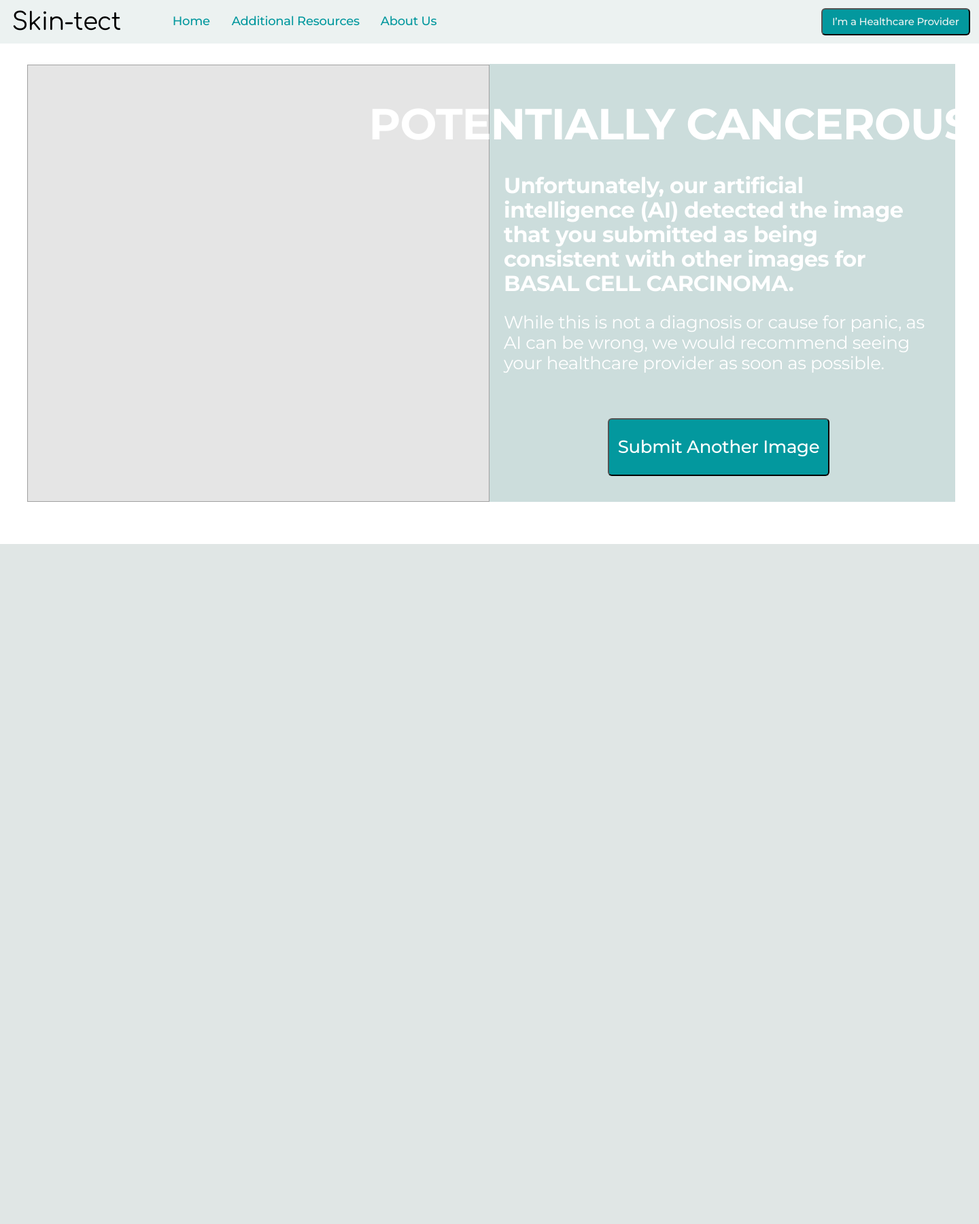
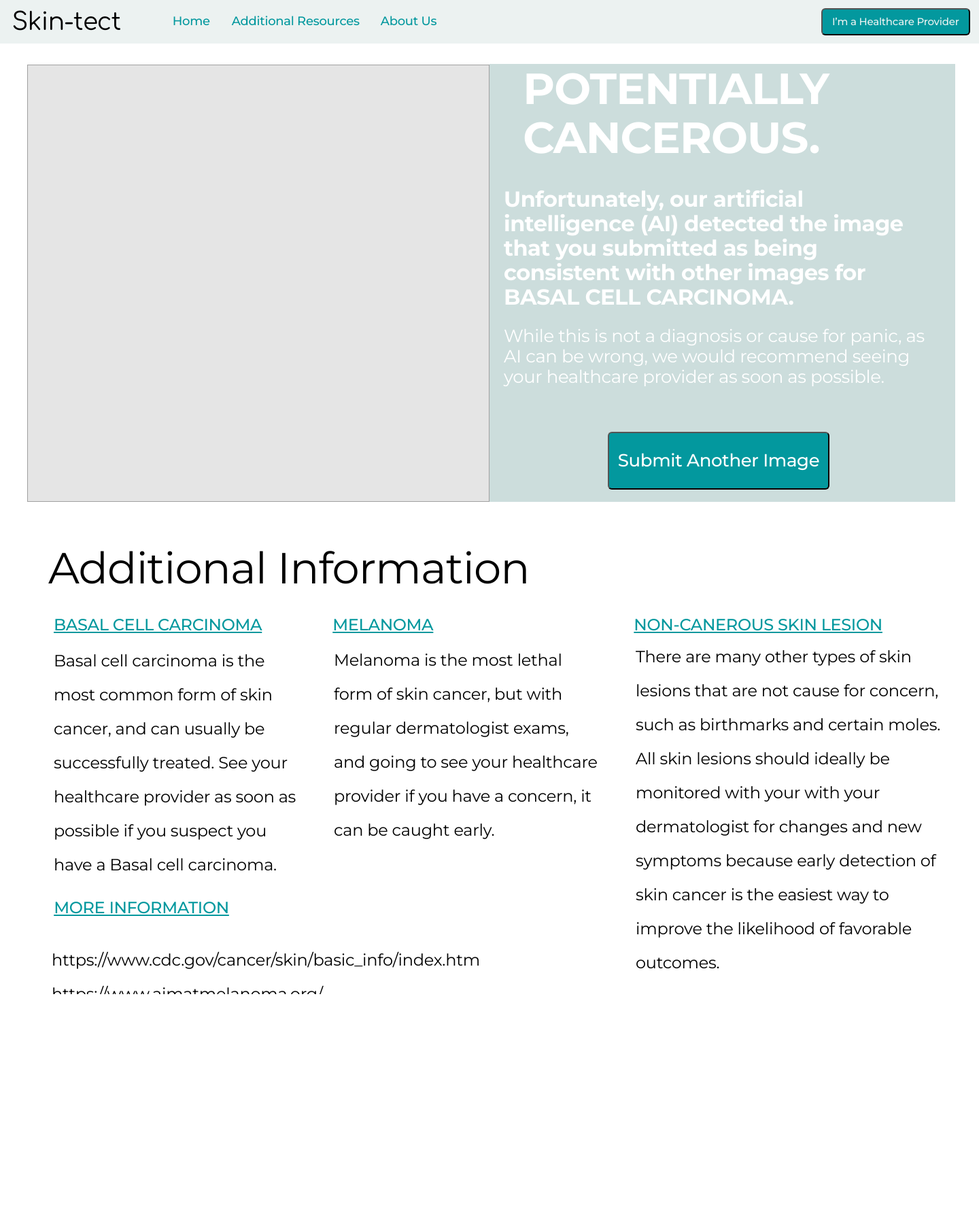
Before and after one commit to VanL15/Skin-tect, a Django app: template mysite/myapp/templates/Skin-tect/page-1/results-BCC.html in a window 1440 px wide. Shown: the whole page at 68% size. Before the commit the page ends 800 px from the top, so only its background shows below. Run offline with Django 4.2, Linux system fonts and the light colour scheme; the template is opened without the code that fills it, so the values that code supplies are empty.

Commit message:
moar beautiful

```diff
--- a/mysite/myapp/static/styles/results.css
+++ b/mysite/myapp/static/styles/results.css
@@ -16,7 +16,7 @@ body {
   width: 144rem;
 }.results-dqP {
   width: 100%;
-  height: 80rem;
+  height: 180rem;
   overflow: hidden;
   position: relative;
   align-items: center;
@@ -268,7 +268,7 @@ body {
 }
 .results-dqP .auto-group-n1uf-apV .auto-group-4hyx-Ga9 .auto-group-qyrf-TuX {
   box-sizing: border-box;
-  padding: 5.2rem 2.3rem 5rem 2.1rem;
+  padding: 0rem 2.3rem 0rem 2.1rem;
   width: 68.5rem;
   height: 100%;
   align-items: center;
--- a/mysite/myapp/templates/Skin-tect/page-1/results-BCC.html
+++ b/mysite/myapp/templates/Skin-tect/page-1/results-BCC.html
@@ -42,7 +42,7 @@
       <div class="rectangle-a53"leaf">
       </div>
       <div class="auto-group-qyrf-TuX"column">
-        <p class="non-cancerous-kdj"leaf" name="title">POTENTIALLY CANCEROUS. </p>
+        <p class="non-cancerous-kdj"leaf" name="title">POTENTIALLY <br>CANCEROUS. </p>
         <div class="group-4-2bF"column">
           <p class="the-image-submitted-is-not-consistent-with-our-documented-skin-cancer-cases-xjo"leaf" name="subtitle">Unfortunately, our artificial intelligence (AI) detected the image that you submitted as being consistent with other images for BASAL CELL CARCINOMA.
           </p>
--- a/mysite/myapp/templates/Skin-tect/page-1/results-melanoma.html
+++ b/mysite/myapp/templates/Skin-tect/page-1/results-melanoma.html
@@ -42,7 +42,7 @@
       <div class="rectangle-a53"leaf">
       </div>
       <div class="auto-group-qyrf-TuX"column">
-        <p class="non-cancerous-kdj"leaf" name="title">POTENTIALLY CANCEROUS</p>
+        <p class="non-cancerous-kdj"leaf" name="title">POTENTIALLY <br>CANCEROUS</p>
         <div class="group-4-2bF"column">
           <p class="the-image-submitted-is-not-consistent-with-our-documented-skin-cancer-cases-xjo"leaf" name="subtitle">Unfortunately, our artificial intelligence (AI) detected the image that you submitted as being consistent with other images for MELANOMA.
           </p>
```
